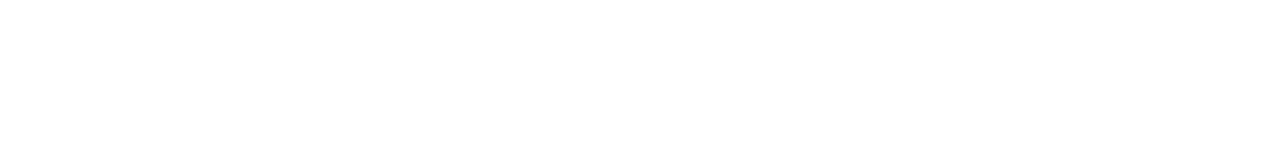
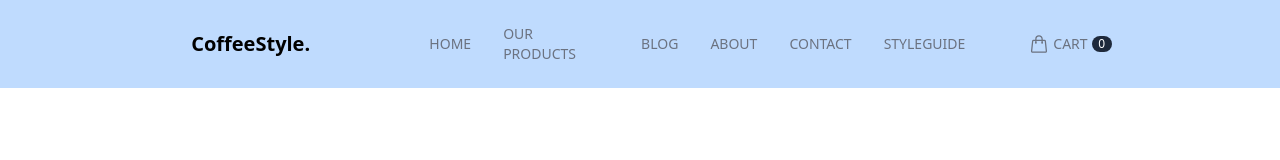
Before and after one commit to VoQuocHung123/CoffeeApp-TailwinCSS, a website: page public/index.html in a window 1280 px wide. Drawn offline with nearby package versions, Linux system fonts and the light colour scheme; files that its build step writes are made by us from their sources.

Commit message:
code-header

```diff
--- a/public/index.html
+++ b/public/index.html
@@ -9,8 +9,32 @@
   </head>
   <body>
     <div id="root">
-      <div class="content-wrapper">
-        <header></header>
+      <div class="content-wrapper max-w-screen-2xl text-base mx-auto px-8 bg-blue-200">
+        <header class="py-6 mx-10">
+            <nav class="flex justify-between items-center" >
+                <div class="logo basis-2/6 text-center text-xl font-semibold cursor-pointer">
+                    CoffeeStyle.
+                </div>
+                <ul class="flex justify-end items-center gap-8 basis-3/6 text-sm text-gray-500 font-medium">
+                    <li><a href="#"class="ct-top-menu-item">HOME</a></li>
+                    <li><a href="#"class="ct-top-menu-item">OUR PRODUCTS</a></li>
+                    <li><a href="#"class="ct-top-menu-item">BLOG</a></li>
+                    <li><a href="#"class="ct-top-menu-item">ABOUT</a></li>
+                    <li><a href="#"class="ct-top-menu-item">CONTACT</a></li>
+                    <li><a href="#"class="ct-top-menu-item">STYLEGUIDE</a></li>
+                </ul>
+                <div class="btn-cart basis-1/6 flex items-center ml-16 text-sm text-gray-500 font-medium uppercase">
+                    <a href="#" class="flex gap-1 items-center">
+                        <svg xmlns="http://www.w3.org/2000/svg" fill="none" viewBox="0 0 24 24" stroke-width="1.5" stroke="currentColor" class="w-5 h-5">
+                            <path stroke-linecap="round" stroke-linejoin="round" d="M15.75 10.5V6a3.75 3.75 0 10-7.5 0v4.5m11.356-1.993l1.263 12c.07.665-.45 1.243-1.119 1.243H4.25a1.125 1.125 0 01-1.12-1.243l1.264-12A1.125 1.125 0 015.513 7.5h12.974c.576 0 1.059.435 1.119 1.007zM8.625 10.5a.375.375 0 11-.75 0 .375.375 0 01.75 0zm7.5 0a.375.375 0 11-.75 0 .375.375 0 01.75 0z" />
+                          </svg>
+                        <span>Cart</span>
+                        <span class="bg-slate-800 w-5 text-center items-center text-xs px-1.5 text-white   rounded-full">0</span>
+                    </a>
+                </div>
+
+            </nav>
+        </header>
         <main></main>
         <footer></footer>
       </div>
--- a/src/input.css
+++ b/src/input.css
@@ -1,3 +1,8 @@
 @tailwind base;
 @tailwind components;
 @tailwind utilities;
+
+.ct-top-menu-item{
+    @apply cursor-pointer py-1 hover:text-gray-800 relative after:absolute after:bottom-0 after:left-0 after:bg-light-coffee
+    after:h-0.5 after:w-0 hover:after:w-full after:transition-all after:ease-in-out after:duration-300 ;
+}
--- a/tailwind.config.js
+++ b/tailwind.config.js
@@ -2,7 +2,11 @@
 module.exports = {
   content: ["./public/**/*.{html,js}"],
   theme: {
-    extend: {},
+    extend: {
+      colors:{
+        'light-coffee': '#C89F94'
+      }
+    },
   },
   plugins: [],
 }
```
Also changed, not shown: dist/output.css (deleted), public/output.css (deleted), 1 other file.
